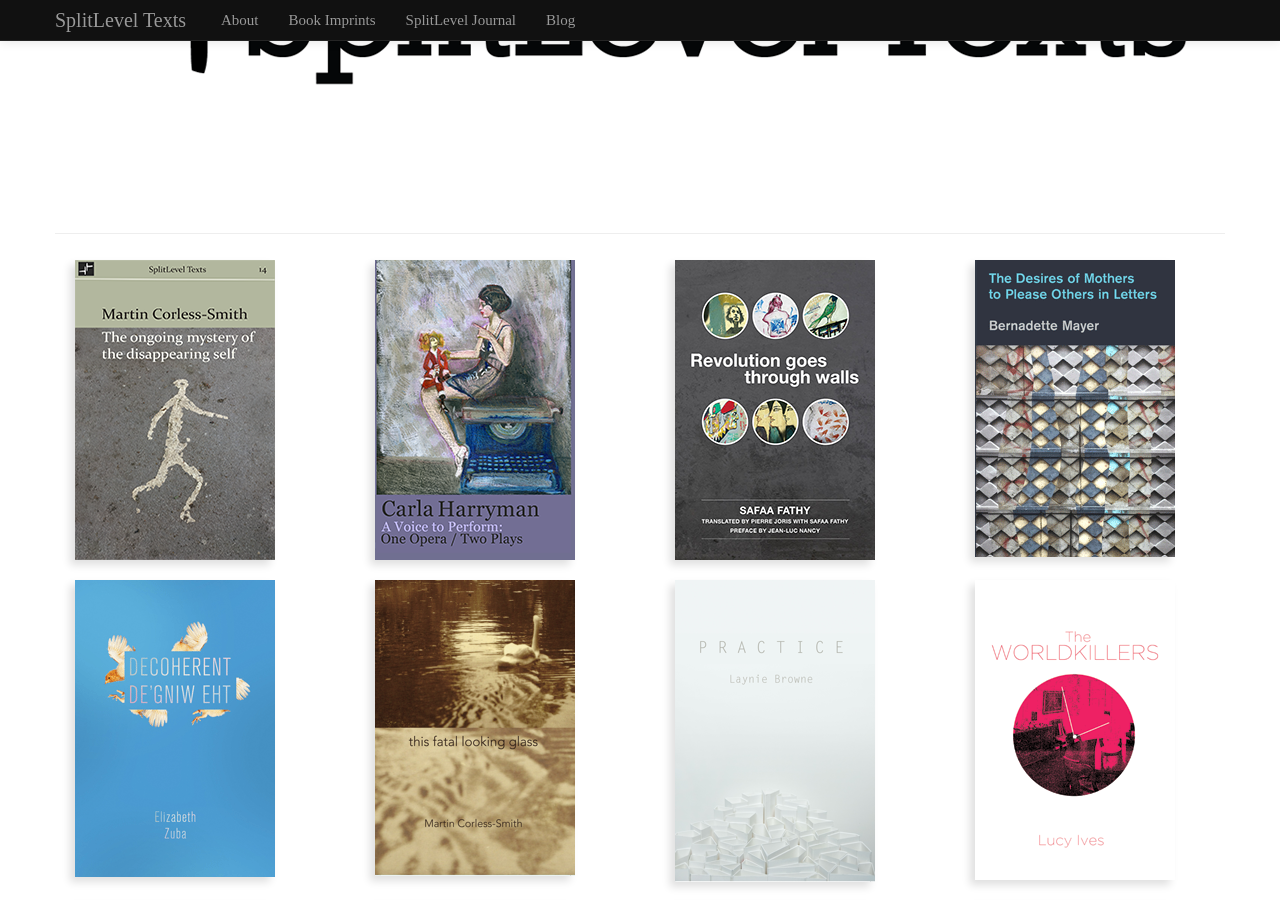
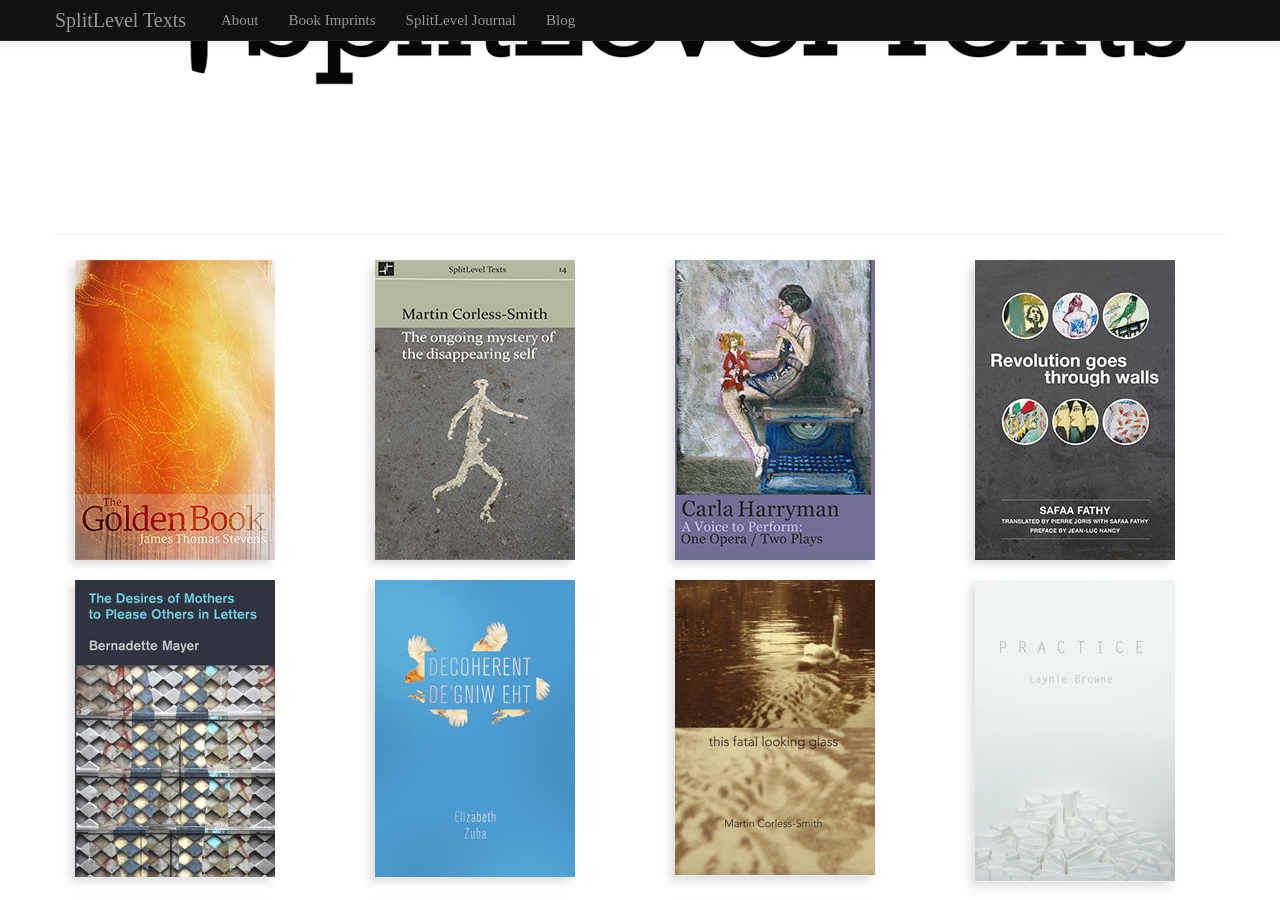
Before and after one commit to splitleveltexts/splitleveltexts.github.io, a Jekyll site: the page built from index.html, in a window 1280 px wide and 900 px high, scrolled down 329 px. Built offline with Jekyll 4.4.1, drawn with Linux system fonts in a browser that asks for light colours; some web fonts are replaced.

Commit message:
updates index

```diff
--- a/index.html
+++ b/index.html
@@ -28,6 +28,12 @@ texts: passive
 
    <!-- Row of 4 columns with 4 covers below carousel hero unit -->
 	<div class="row covers">
+		<!-- First cover -->
+    	<div class="span3">
+        	<h4>The Golden Book</h4>
+			<a href="/texts/golden.html"><img class="img-square cover" src="/img/covers/stevens-200px.png"></a>
+			<p>James Thomas Stevens. Summer 2021.</p>
+        </div>
 
 		<!-- First cover -->
     	<div class="span3">
@@ -49,17 +55,19 @@ texts: passive
 			<p>Safaa Fathy. Summer 2018.</p>
         </div>
 
+
+
+    </div> <!-- /.row -->
+
+    <!-- Row of 4 columns with 4 covers below row of covers -->
+    <div class="row covers">
+
 		<!-- Fourth cover -->
 		<div class="span3">
 			<h4>The Desires of Mothers to Please Others in Letters</h4>
 			<a href="/texts/desires.html"><img class="img-square cover" src="/img/covers/mayer-200px.png"></a>
 			<p>Bernadette Mayer. Fall 2017.</p>
         </div>
-
-    </div> <!-- /.row -->
-
-    <!-- Row of 4 columns with 4 covers below row of covers -->
-    <div class="row covers">
 
     	<!-- Fifth cover -->
 		<div class="span3">
@@ -82,17 +90,18 @@ texts: passive
 			<p>Laynie Browne. Spring 2015.</p>
         </div>
 
+
+
+	</div><!-- /.row -->
+
+	 <!-- Row of 4 columns with 4 covers below row of covers -->
+    <div class="row covers">
 		<!-- Eigth cover -->
 		<div class="span3">
 			<h4>The Worldkillers</h4>
 				<a href="/texts/the-worldkillers.html"><img class="img-square cover" src="/img/covers/ives-200px.png"></a>
 				<p>Lucy Ives. Summer 2014.</p>
 			</div>
-
-	</div><!-- /.row -->
-
-	 <!-- Row of 4 columns with 4 covers below row of covers -->
-    <div class="row covers">
 
     	<!-- Ninth cover -->
 		<div class="span3">
@@ -115,17 +124,19 @@ texts: passive
 			<p>Catherine Meng. Fall 2013.</p>
           </div>
 
-		<!-- Twelfth cover -->
+
+
+	</div><!-- /.row -->
+
+		 <!-- Row of 4 columns with 4 covers below row of covers -->
+		 <div class="row covers">
+
+			<!-- Twelfth cover -->
 		<div class="span3">
 			<h4>The Treatment of Monuments</h4>
 			<a href="/texts/the-treatment-of-monuments"><img class="img-square cover" src="/img/covers/gilbert-200px.png"></a>
 			<p>Alan Gilbert. 2012.</p>
 			</div>
-
-	</div><!-- /.row -->
-
-		 <!-- Row of 4 columns with 4 covers below row of covers -->
-		 <div class="row covers">
 
 			<!-- Thirteenth cover -->
 				<!-- Thirteenth cover -->
```
